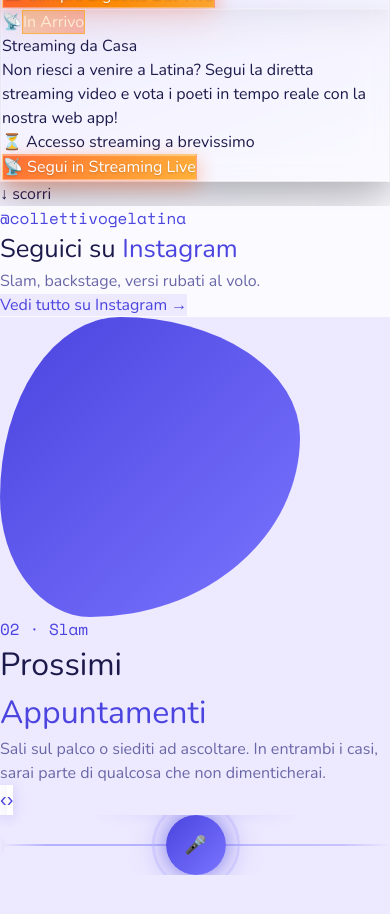
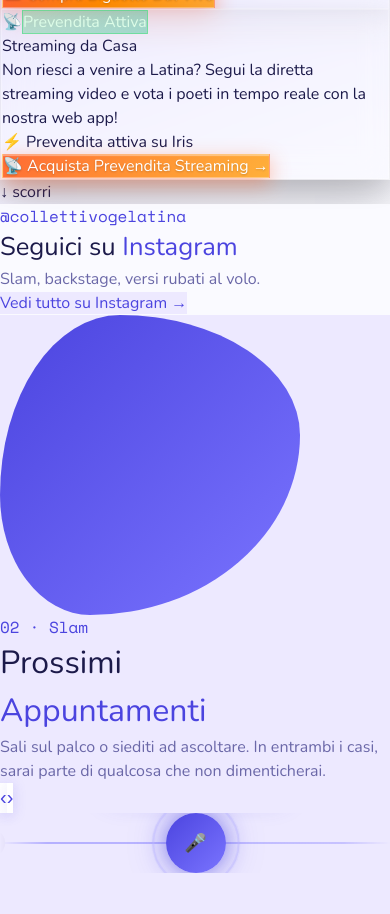
Before and after one commit to collettivogelatina/collettivo_gelatina, a Next.js app: page / in a window 390 px wide. Shown: the part 1460-2374 px from the top of the page. Built offline with nearby package versions, Linux system fonts and the light colour scheme; no server answers; the database is empty; a web font is replaced by a local one.

Commit message:
Collegamento acquisto prevendita streaming a Iris

```diff
--- a/src/components/ClientHome.tsx
+++ b/src/components/ClientHome.tsx
@@ -698,13 +698,13 @@ export default function ClientHome() {
                     <span
                       className="text-[10px] font-black px-2.5 py-1 rounded-full uppercase tracking-wider flex items-center gap-1.5 shadow-sm"
                       style={{
-                        background: "linear-gradient(135deg, rgba(255,140,0,0.3) 0%, rgba(255,94,54,0.4) 100%)",
-                        color: "#FFEAD4",
-                        border: "1px solid rgba(255,165,0,0.6)",
+                        background: "linear-gradient(135deg, rgba(34,197,94,0.25) 0%, rgba(16,185,129,0.35) 100%)",
+                        color: "#DCFCE7",
+                        border: "1px solid rgba(74,222,128,0.6)",
                       }}
                     >
-                      <span className="w-1.5 h-1.5 rounded-full bg-amber-400 animate-pulse" />
-                      In Arrivo
+                      <span className="w-1.5 h-1.5 rounded-full bg-emerald-400 animate-pulse" />
+                      Prevendita Attiva
                     </span>
                   </div>
                   <h4 className="text-white font-black text-base mb-1.5 flex items-center gap-1.5">
@@ -716,12 +716,14 @@ export default function ClientHome() {
                 </div>
 
                 <div>
-                  <p className="text-[11px] text-orange-200/90 font-bold mb-2 flex items-center gap-1">
-                    <span>⏳</span> Accesso streaming a brevissimo
+                  <p className="text-[11px] text-emerald-200/90 font-bold mb-2 flex items-center gap-1">
+                    <span>⚡</span> Prevendita attiva su Iris
                   </p>
-                  <button
-                    onClick={() => setTicketModal({ open: true, type: "stream" })}
-                    className="w-full font-black text-xs sm:text-sm py-3.5 px-4 rounded-full transition-all duration-300 transform hover:scale-[1.03] active:scale-[0.98] shadow-lg flex items-center justify-center gap-2 cursor-pointer"
+                  <a
+                    href="https://iris.giun.one/live/poetry-slam-bacco-e-venere"
+                    target="_blank"
+                    rel="noopener noreferrer"
+                    className="w-full font-black text-xs sm:text-sm py-3.5 px-4 rounded-full transition-all duration-300 transform hover:scale-[1.03] active:scale-[0.98] shadow-lg flex items-center justify-center gap-2 cursor-pointer no-underline"
                     style={{
                       background: "linear-gradient(135deg, #FF6B35 0%, #FF9233 50%, #FFB03A 100%)",
                       color: "#FFFFFF",
@@ -730,8 +732,8 @@ export default function ClientHome() {
                       textShadow: "0 1px 2px rgba(0,0,0,0.2)",
                     }}
                   >
-                    <span>📡</span> Segui in Streaming Live
-                  </button>
+                    <span>📡</span> Acquista Prevendita Streaming →
+                  </a>
                 </div>
               </div>
             </div>
--- a/src/components/SlamTimeline.tsx
+++ b/src/components/SlamTimeline.tsx
@@ -243,12 +243,11 @@ function Card({ ev, hovered, isFirst, onRegister, onTicketNotice }: { ev: TEvent
               >
                 🎟️ Dal Vivo
               </button>
-              <button
-                onClick={(e) => {
-                  e.stopPropagation();
-                  if (onTicketNotice) onTicketNotice("stream");
-                  else alert("Streaming live in arrivo a breve!");
-                }}
+              <a
+                href="https://iris.giun.one/live/poetry-slam-bacco-e-venere"
+                target="_blank"
+                rel="noopener noreferrer"
+                onClick={(e) => e.stopPropagation()}
                 style={{
                   flex: 1,
                   padding: "4px 3px",
@@ -262,16 +261,18 @@ function Card({ ev, hovered, isFirst, onRegister, onTicketNotice }: { ev: TEvent
                   border: "none",
                   boxShadow: "0 2px 6px rgba(255,107,53,0.35)",
                   whiteSpace: "nowrap",
-                  textAlign: "center"
+                  textAlign: "center",
+                  textDecoration: "none",
+                  display: "inline-block"
                 }}
-                title="Streaming Live (In arrivo)"
+                title="Acquista prevendita Streaming Live su Iris"
               >
                 📡 Streaming
-              </button>
+              </a>
             </div>
 
-            <span style={{ fontSize: 7, fontWeight: 900, color: "#FF7A00", letterSpacing: "0.04em" }}>
-              ✦ In arrivo ✦
+            <span style={{ fontSize: 7, fontWeight: 900, color: "#10B981", letterSpacing: "0.04em" }}>
+              ✦ Streaming attivo su Iris ✦
             </span>
           </div>
         )}
--- a/src/components/TicketNoticeModal.tsx
+++ b/src/components/TicketNoticeModal.tsx
@@ -40,13 +40,13 @@ export default function TicketNoticeModal({ isOpen, onClose, type }: TicketNotic
           <span
             className="inline-flex items-center gap-1.5 text-[11px] font-black px-3 py-1 rounded-full uppercase tracking-wider"
             style={{
-              background: "#FFF3E6",
-              color: "#D95D00",
-              border: "1px solid #FFCD99",
+              background: isLive ? "#FFF3E6" : "#ECFDF5",
+              color: isLive ? "#D95D00" : "#047857",
+              border: `1px solid ${isLive ? "#FFCD99" : "#6EE7B7"}`,
             }}
           >
-            <span className="w-2 h-2 rounded-full bg-amber-500 animate-pulse" />
-            Funzionalità In Arrivo
+            <span className={`w-2 h-2 rounded-full ${isLive ? "bg-amber-500" : "bg-emerald-500"} animate-pulse`} />
+            {isLive ? "Funzionalità In Arrivo" : "Prevendita Attiva su Iris"}
           </span>
         </div>
 
@@ -65,12 +65,13 @@ export default function TicketNoticeModal({ isOpen, onClose, type }: TicketNotic
             </>
           ) : (
             <>
-              Stiamo preparando la piattaforma di <strong>diretta streaming</strong> con il nostro sistema interattivo per consentirti di guardare lo slam e votare i poeti in tempo reale comodamente da casa!
+              La prevendita per seguire la <strong>diretta streaming video</strong> e votare i poeti in tempo reale comodamente da casa è attiva sulla piattaforma ufficiale <strong>Iris</strong>!
             </>
           )}
         </p>
 
         <div className="flex flex-col gap-3">
+          {isLive ? (
             <a
               href="https://www.instagram.com/collettivogelatina"
               target="_blank"
@@ -83,11 +84,25 @@ export default function TicketNoticeModal({ isOpen, onClose, type }: TicketNotic
             >
               <span>📸</span> Seguici su Instagram per la notifica
             </a>
+          ) : (
+            <a
+              href="https://iris.giun.one/live/poetry-slam-bacco-e-venere"
+              target="_blank"
+              rel="noopener noreferrer"
+              className="w-full font-black text-sm py-3.5 px-6 rounded-full transition-all hover:scale-105 shadow-lg flex items-center justify-center gap-2"
+              style={{
+                background: "linear-gradient(135deg, #FF6B35 0%, #FF9233 50%, #FFB03A 100%)",
+                color: "white",
+              }}
+            >
+              <span>🎟️</span> Acquista Prevendita su Iris →
+            </a>
+          )}
           <button
             onClick={onClose}
             className="w-full text-xs font-bold py-2.5 px-4 rounded-full text-gray-500 hover:text-gray-800 transition-colors"
           >
-            Ho capito, grazie
+            Chiudi
           </button>
         </div>
       </div>
```
Lines whose indentation alone changed are shown as unchanged.
